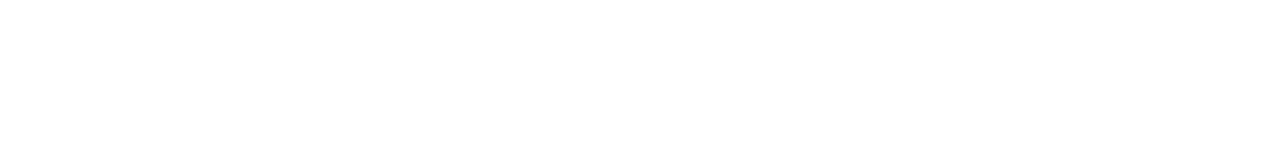
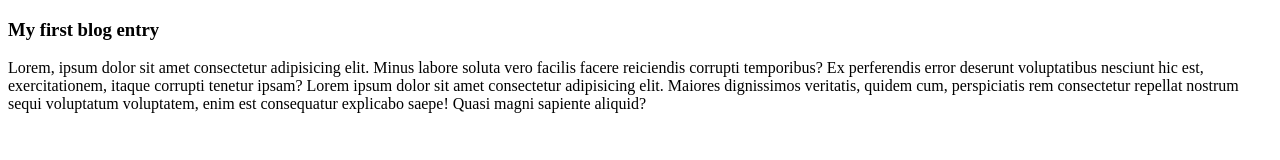
Before and after one commit to tahasann/my-first-website, a plain HTML site: page index.html in a window 1280 px wide. Drawn offline with Linux system fonts and the light colour scheme.

Commit message:
added a blog

```diff
--- a/index.html
+++ b/index.html
@@ -6,6 +6,9 @@
     <title>First Git website</title>
 </head>
 <body>
-
+    <div>
+        <h3>My first blog entry</h3>
+        <p>Lorem, ipsum dolor sit amet consectetur adipisicing elit. Minus labore soluta vero facilis facere reiciendis corrupti temporibus? Ex perferendis error deserunt voluptatibus nesciunt hic est, exercitationem, itaque corrupti tenetur ipsam? Lorem ipsum dolor sit amet consectetur adipisicing elit. Maiores dignissimos veritatis, quidem cum, perspiciatis rem consectetur repellat nostrum sequi voluptatum voluptatem, enim est consequatur explicabo saepe! Quasi magni sapiente aliquid?</p>
+    </div>
 </body>
 </html>
```
